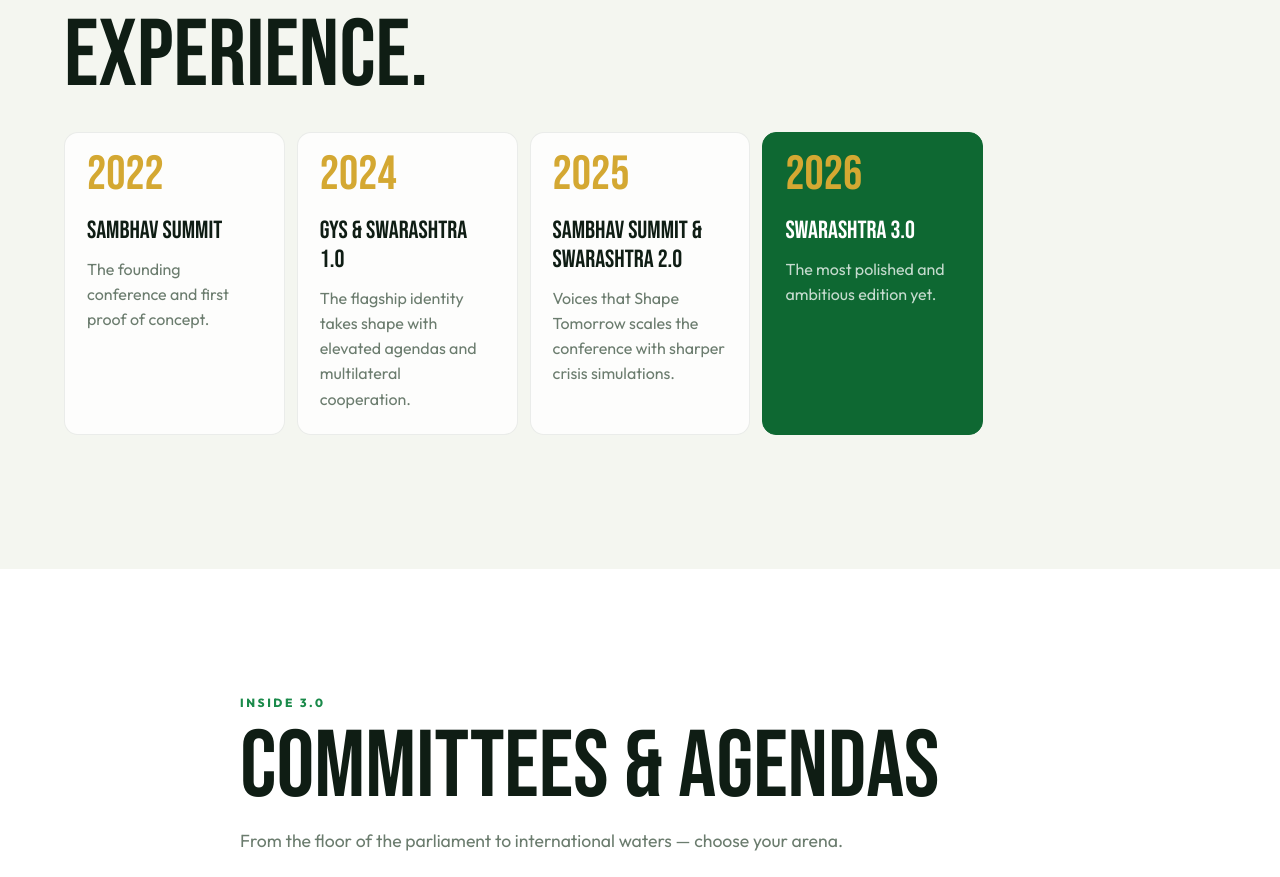
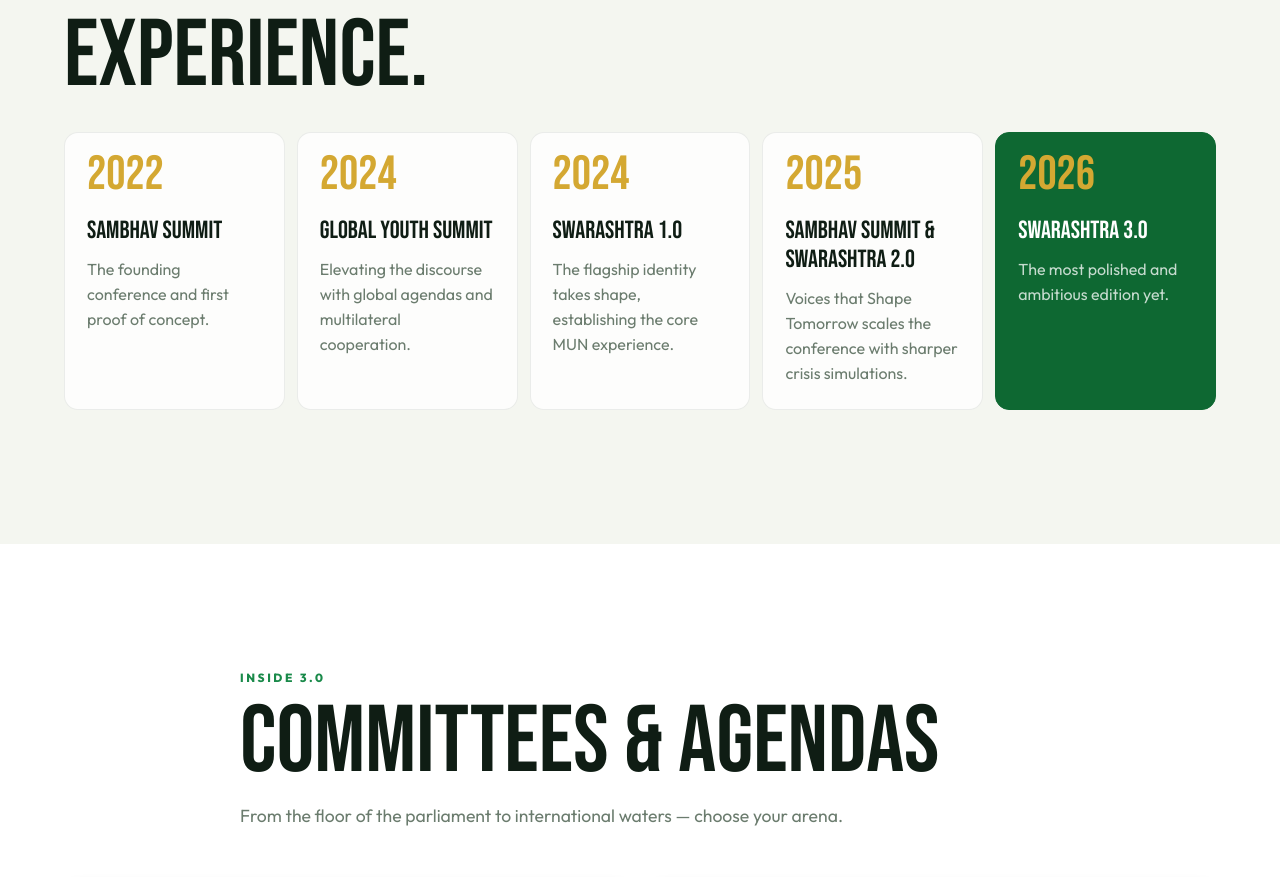
Before and after one commit to thesambhavfoundation16/sambhav-web, a React (Vite) app: page / in a window 1280 px wide. Shown: the part 1926-2803 px from the top of the page. Built offline with nearby package versions, Linux system fonts and the light colour scheme; a web font is replaced by a local one.

Commit message:
Split 2024 timeline entry into Global Youth Summit and Swarashtra 1.0

```diff
--- a/src/main.jsx
+++ b/src/main.jsx
@@ -66,7 +66,7 @@ You are OA 1 by Matebricks, integrated as Orion AI on the Sambhav Foundation web
 SAMBHAV means "Possible" in Hindi. It is a youth-driven, non-profit foundational platform dedicated to grooming future public leaders, diplomats, and policymakers through experiential learning.
 Sambhav teaches democratic and diplomatic literacy, negotiation for consensus, youth-led execution, public speaking, policy drafting, crisis management, and strategic networking.
 SWARASHTRA means "Our Nation" and is Sambhav Foundation's flagship MUN and Youth Parliament conference series.
-Evolution: 2022 SAMBHAV Summit founding conference, 2024 GYS Global Youth Summit & Swarashtra 1.0, 2025 Sambhav Summit & Swarashtra 2.0 themed "Voices that Shape Tomorrow", and 2026 Swarashtra 3.0 as the most ambitious edition.
+Evolution: 2022 SAMBHAV Summit founding conference, 2024 Global Youth Summit, 2024 Swarashtra 1.0, 2025 Sambhav Summit & Swarashtra 2.0 themed "Voices that Shape Tomorrow", and 2026 Swarashtra 3.0 as the most ambitious edition.
 Swarashtra 3.0 committees include LOK SABHA, LAW COMMISSION OF INDIA, UNCLOS, UNGA, JCC, International Press, and IPL.
 The venue for the MUN is Central Law College, Sushant Golf City, Lucknow.
 The dates are 8th - 9th August, 2026. Cash Pool of 1,00,000+ INR.
@@ -466,7 +466,8 @@ function Mission() {
 function Swarashtra() {
   const timeline = [
     ['2022', 'SAMBHAV Summit', 'The founding conference and first proof of concept.'],
-    ['2024', 'GYS & Swarashtra 1.0', 'The flagship identity takes shape with elevated agendas and multilateral cooperation.'],
+    ['2024', 'Global Youth Summit', 'Elevating the discourse with global agendas and multilateral cooperation.'],
+    ['2024', 'Swarashtra 1.0', 'The flagship identity takes shape, establishing the core MUN experience.'],
     ['2025', 'Sambhav Summit & Swarashtra 2.0', 'Voices that Shape Tomorrow scales the conference with sharper crisis simulations.'],
     ['2026', 'Swarashtra 3.0', 'The most polished and ambitious edition yet.'],
   ];
```
